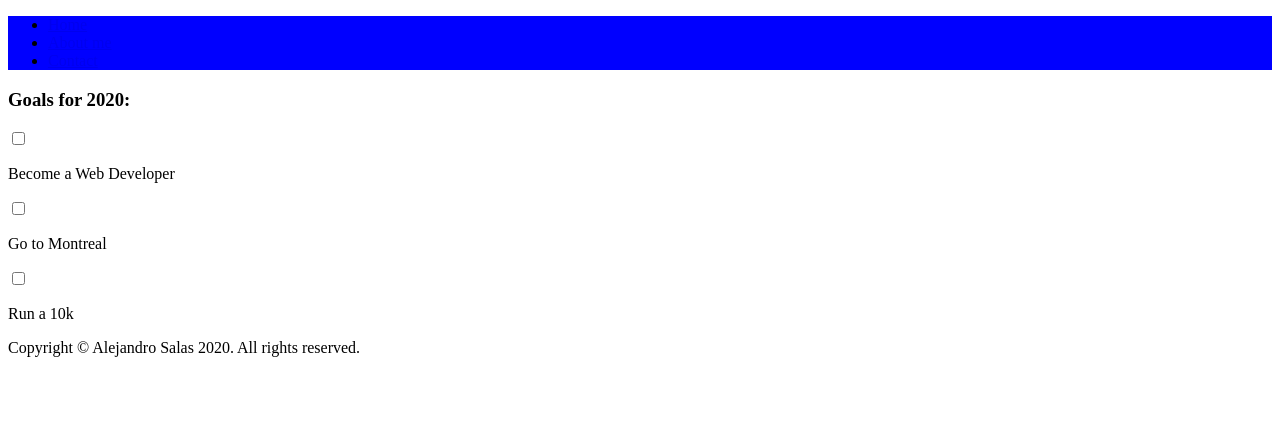
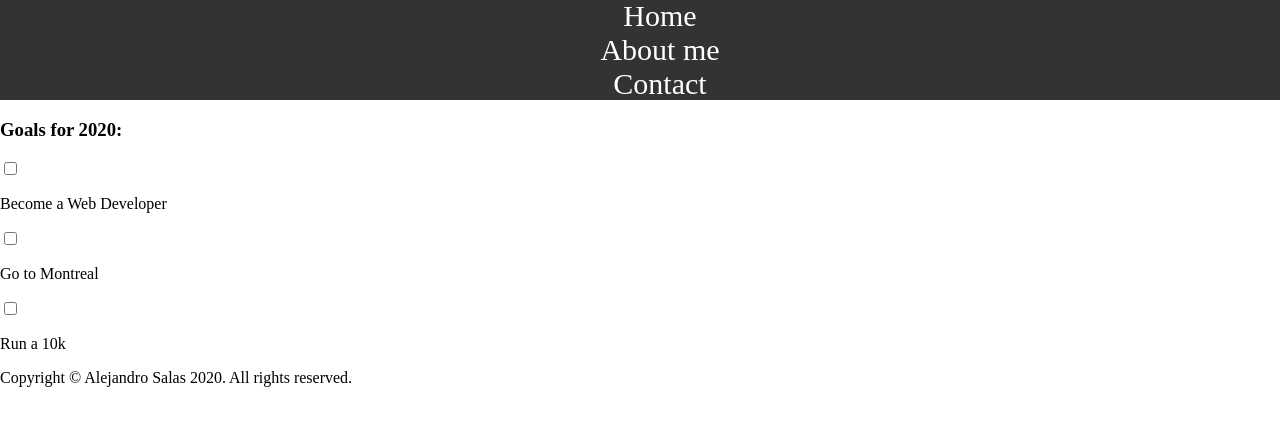
Before and after one commit to alejotsv/introduction-to-react, a React (Create React App) app: page / in a window 1280 px wide. Shown: the top 426 px of the page. Built offline with nearby package versions, Linux system fonts and the light colour scheme.

Commit message:
update css in navbar

```diff
--- a/public/style.css
+++ b/public/style.css
@@ -1,3 +1,28 @@
+body {
+  margin: 0;
+}
+
 .navbar {
-  background-color: blue
+  height: 100px;
+  background-color: #333;
+  color: whitesmoke;
+  margin-bottom: 15px;
+  text-align: center;
+  font-size: 30px;
+  display: flex;
+  justify-content: center;
+  align-items: center;
 }
+
+.navbar > ul > li {
+  list-style-type: none;
+}
+
+.navbar > ul > li > a {
+  color: white;
+  text-decoration: none;
+}
+
+.navbar > ul > li > a:hover {
+  color: yellow;
+}
```
